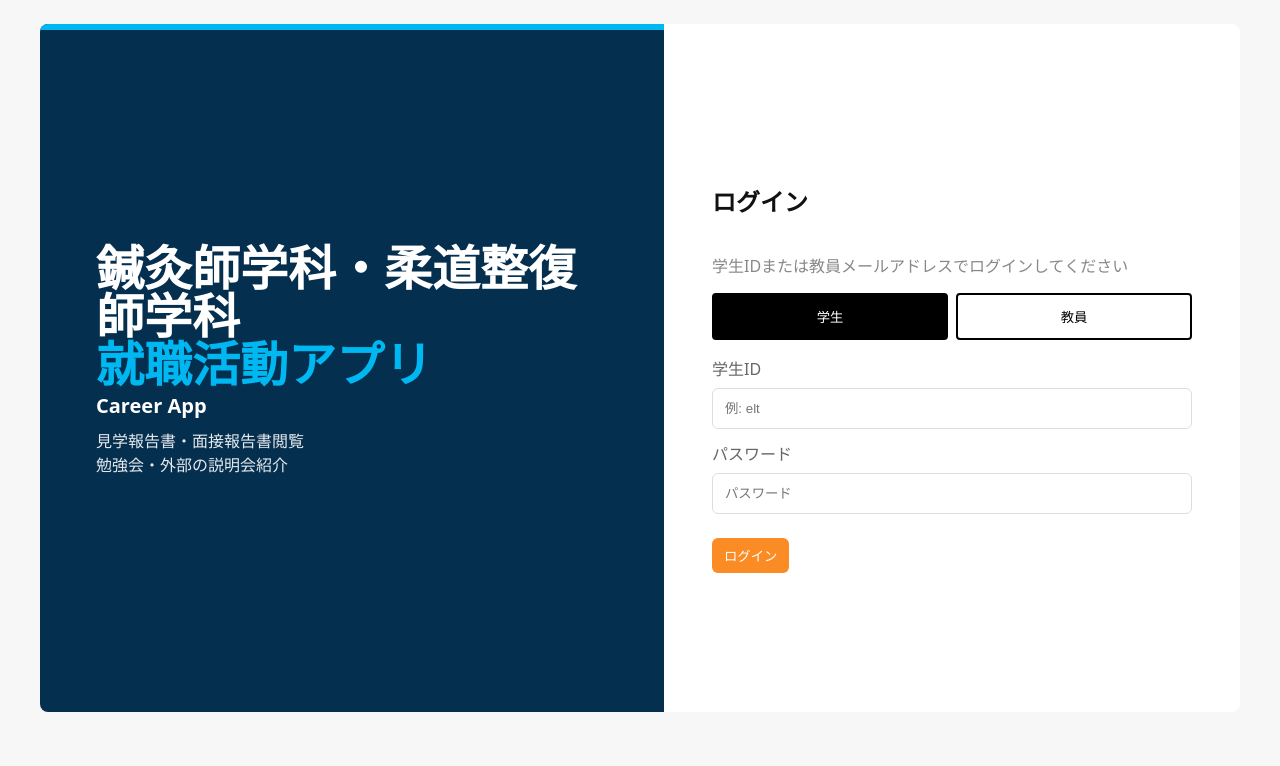
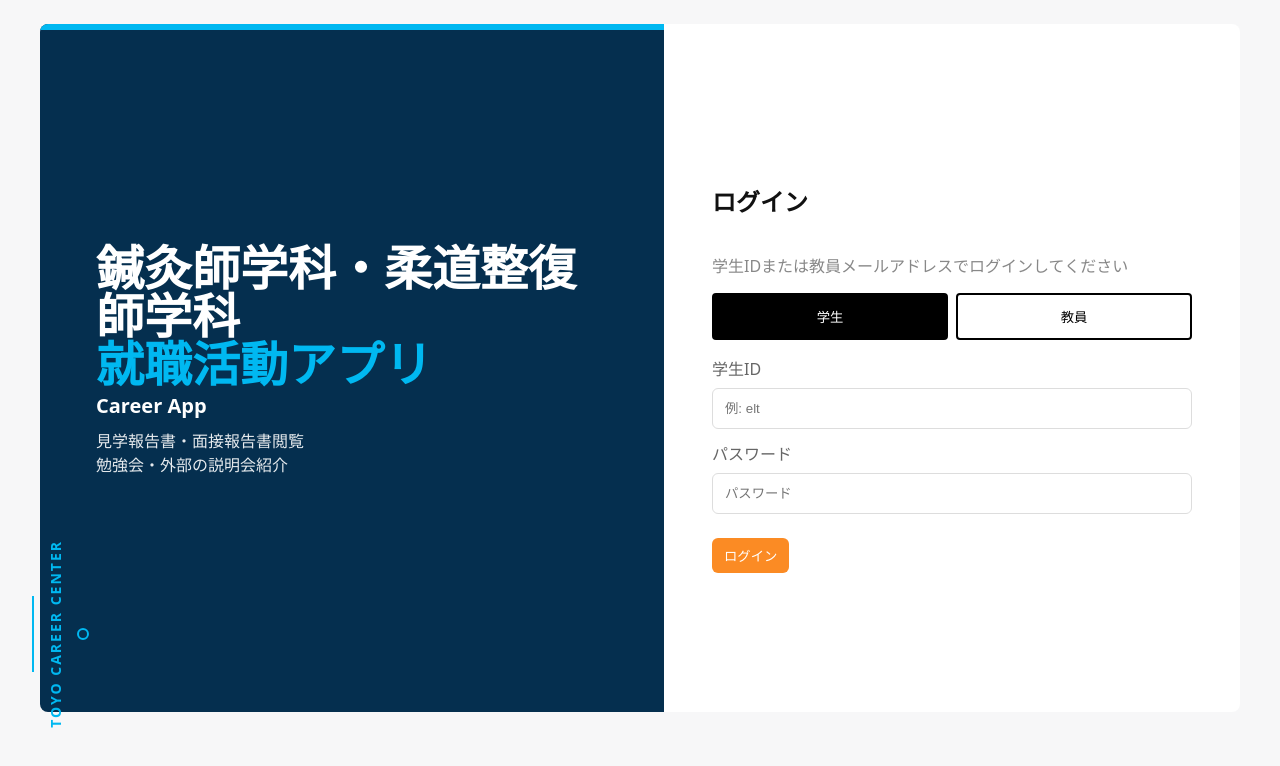
Before and after one commit to takemura-ty/AMTJTcareerapp, a Next.js app: page / in a window 1280 px wide. Shown: the top 766 px of the page. Built offline with nearby package versions, Linux system fonts and the light colour scheme.

Commit message:
PC画面にキャリアセンター装飾を追加

```diff
--- a/pages/_app.tsx
+++ b/pages/_app.tsx
@@ -7,6 +7,9 @@ export default function MyApp({ Component, pageProps }: AppProps) {
     <Head>
       <meta name="viewport" content="width=device-width, initial-scale=1" />
     </Head>
+    <aside className="career-side-mark" aria-hidden="true">
+      <span>TOYO CAREER CENTER</span>
+    </aside>
     <Component {...pageProps} />
   </>
 }
--- a/styles/globals.css
+++ b/styles/globals.css
@@ -18,6 +18,14 @@ body{font-family:system-ui,-apple-system,Segoe UI,Roboto,"Hiragino Kaku Gothic P
 .header{display:flex;justify-content:space-between;align-items:center;margin-bottom:16px}
 a.button{background:var(--brand-orange);color:#fff;padding:8px 12px;border-radius:6px;text-decoration:none;display:inline-block;border:none}
 input,select,textarea{padding:8px;border-radius:6px;border:1px solid #ddd;width:100%;box-sizing:border-box}
+
+.career-side-mark{display:none}
+@media (min-width:1100px){
+  .career-side-mark{display:flex;position:fixed;z-index:1;left:32px;bottom:9vh;align-items:center;gap:12px;color:var(--hinata-blue);pointer-events:none}
+  .career-side-mark::before{content:"";width:2px;height:76px;background:var(--hinata-blue)}
+  .career-side-mark::after{content:"";width:8px;height:8px;border:2px solid var(--hinata-blue);border-radius:50%}
+  .career-side-mark span{font-size:14px;font-weight:700;letter-spacing:2px;writing-mode:vertical-rl;transform:rotate(180deg)}
+}
 
 .announcement{margin:16px 0 24px}
 .announcement-list{display:flex;gap:20px;flex-wrap:wrap;justify-content:center}
```
